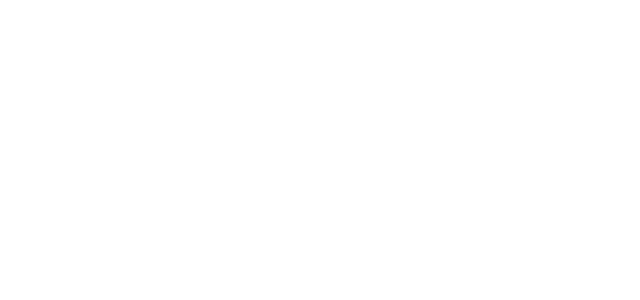
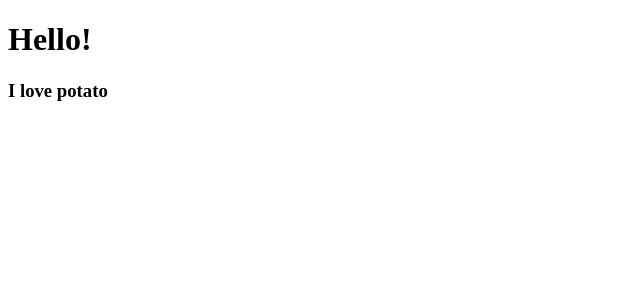
Before and after one commit to HyunSBong/TIL, a React (Create React App) app in the folder React/my_movie_app_2021/: page / in a window 1280 px wide. Shown: the top 300 px of the page, without its empty margins (0-640 px from the left). Built offline with nearby package versions, Linux system fonts and the light colour scheme.

Commit message:
Creating first React Component

```diff
--- a/React/my_movie_app_2021/src/App.js
+++ b/React/my_movie_app_2021/src/App.js
@@ -1,9 +1,11 @@
-// import logo from './logo.svg';
-// import './App.css';
+import React from 'react';
+import Potato from './Potato';
 
 function App() {
   return (
-    <div className="App">
+    <div>
+      <h1>Hello!</h1>
+      <Potato />
     </div>
   );
 }
--- /dev/null
+++ b/React/my_movie_app_2021/src/Potato.js
@@ -0,0 +1,8 @@
+import React from "react";
+// Component를 작성할 때 마다 React를 import해야 jsx가 있는 component를 이해할 수 있음.(매우중요!)
+
+function Potato() {
+    return <h3>I love potato</h3>
+}
+
+export default Potato;
--- a/React/my_movie_app_2021/src/index.js
+++ b/React/my_movie_app_2021/src/index.js
@@ -1,6 +1,10 @@
 import React from 'react';
 import ReactDOM from 'react-dom';
 import App from './App';
+
+// <App /> 는 Component이며 HTML을 반환하는 함수
+// React는 componet를 사용하여 HTML처럼 작성하려하는데 이를 JSX라고 함
+// React Application은 한 번에 하나의 component만을 rendering할 수 있음
 
 ReactDOM.render(
   <React.StrictMode>
```
